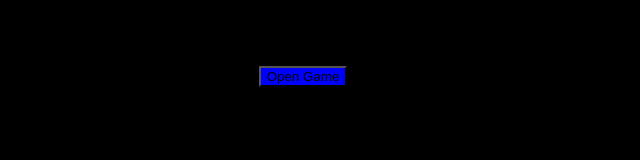
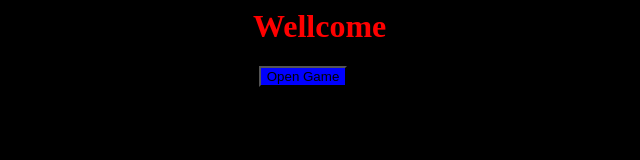
Before and after one commit to lolpopami2354/matteo, a plain HTML site: page index.html in a window 1280 px wide. Shown: the whole page, without its empty margins (337-977 px from the left). Drawn offline with Linux system fonts and the light colour scheme.

Commit message:
Update index.html

```diff
--- a/index.html
+++ b/index.html
@@ -5,7 +5,7 @@
 
 <body style="background-color:black;">
 	<center>
-		<h1 style="size:100px color:red">Wellcome</h1>
+		<h1 style="width:100px; hight:75px; color:red">Wellcome</h1>
 	<button style="background-color:blue;" onclick="openGame()">Open Game</button>
 	</center>
 	<script>
```
